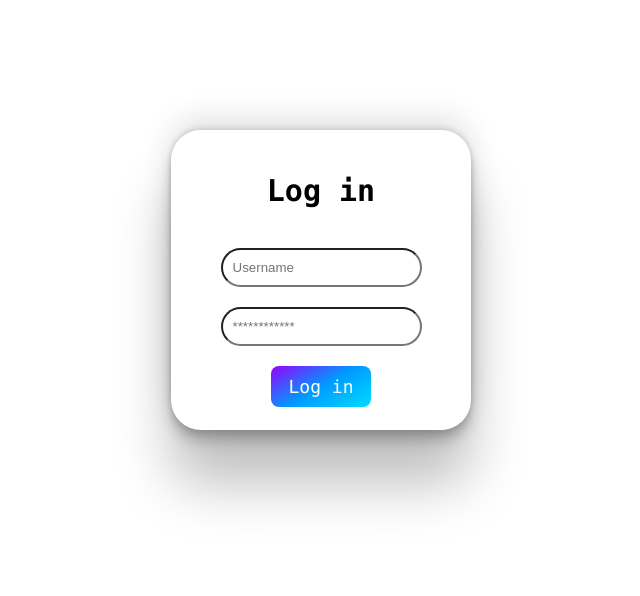
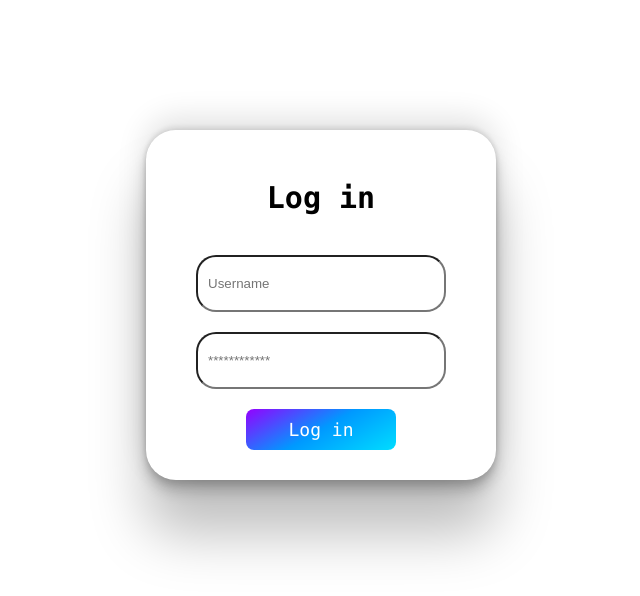
Before and after one commit to dvidaal/202301-w7chwe-diana-vidal-front, a React (Create React App) app: page / in a window 1280 px wide. Shown: the top 596 px of the page, without its empty margins (319-959 px from the left). Built offline with nearby package versions, Linux system fonts and the light colour scheme.

Commit message:
Create second text for LoginForm component

```diff
--- a/src/components/LoginForm/LoginForm.tsx
+++ b/src/components/LoginForm/LoginForm.tsx
@@ -16,7 +16,7 @@ const LoginForm = (): JSX.Element => {
           aria-label="Field password of user"
         />
 
-        <button className="log" type="submit" aria-label="Send button">
+        <button className="log" type="submit" aria-label="Log in">
           Log in
         </button>
       </form>
--- a/src/components/LoginForm/LoginFormStyled.tsx
+++ b/src/components/LoginForm/LoginFormStyled.tsx
@@ -11,8 +11,8 @@ const LoginFormStyled = styled.div`
     align-items: center;
     justify-content: center;
     flex-direction: column;
-    width: 300px;
-    height: 300px;
+    width: 350px;
+    height: 350px;
     box-shadow: rgba(0, 0, 0, 0.25) 0px 54px 55px,
       rgba(0, 0, 0, 0.12) 0px -12px 30px, rgba(0, 0, 0, 0.12) 0px 4px 6px,
       rgba(0, 0, 0, 0.17) 0px 12px 13px, rgba(0, 0, 0, 0.09) 0px -3px 5px;
@@ -23,10 +23,12 @@ const LoginFormStyled = styled.div`
     &__input {
       padding: 10px;
       border-radius: 20px;
+      width: 250px;
+      height: 150px;
     }
   }
 
-  .log {
+  button {
     background-image: linear-gradient(150deg, #9500ff, #09f, #00ddff);
     border-radius: 8px;
     color: #fff;
@@ -35,7 +37,7 @@ const LoginFormStyled = styled.div`
     transition: 0.3s;
   }
 
-  log:active {
+  button:active {
     transform: scale(0.9);
   }
 `;
--- a/src/styles/GlobalStyles.tsx
+++ b/src/styles/GlobalStyles.tsx
@@ -27,8 +27,8 @@ button {
   display: flex;
   justify-content: center;
   align-items: center;
-  width: 100px;
-  height: 50px;
+  width: 150px;
+  height: 100px;
   border-radius: 20px;
   cursor: pointer;
   border: none
```
Also changed, not shown: 1 other file (tests, documents, lock files or other folders).
